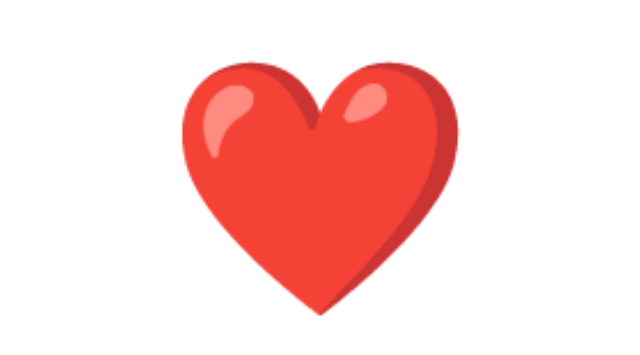
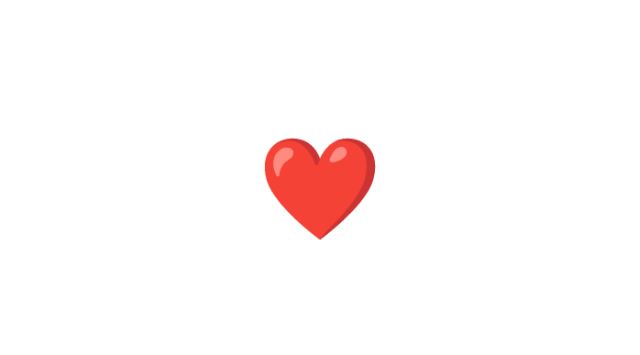
Before and after one commit to xautism0/index, a plain HTML site: page index.html in a window 1280 px wide. Shown: the part 211-566 px from the top of the page, without its empty margins (320-960 px from the left). Drawn offline with Linux system fonts and the light colour scheme.

Commit message:
Update index.html

```diff
--- a/index.html
+++ b/index.html
@@ -16,7 +16,7 @@
             align-items: center;
         }
         .heart-box {
-            font-size: 250px;
+            font-size: 100px;
             cursor: pointer;
             transition: transform 0.3s;
         }
```
